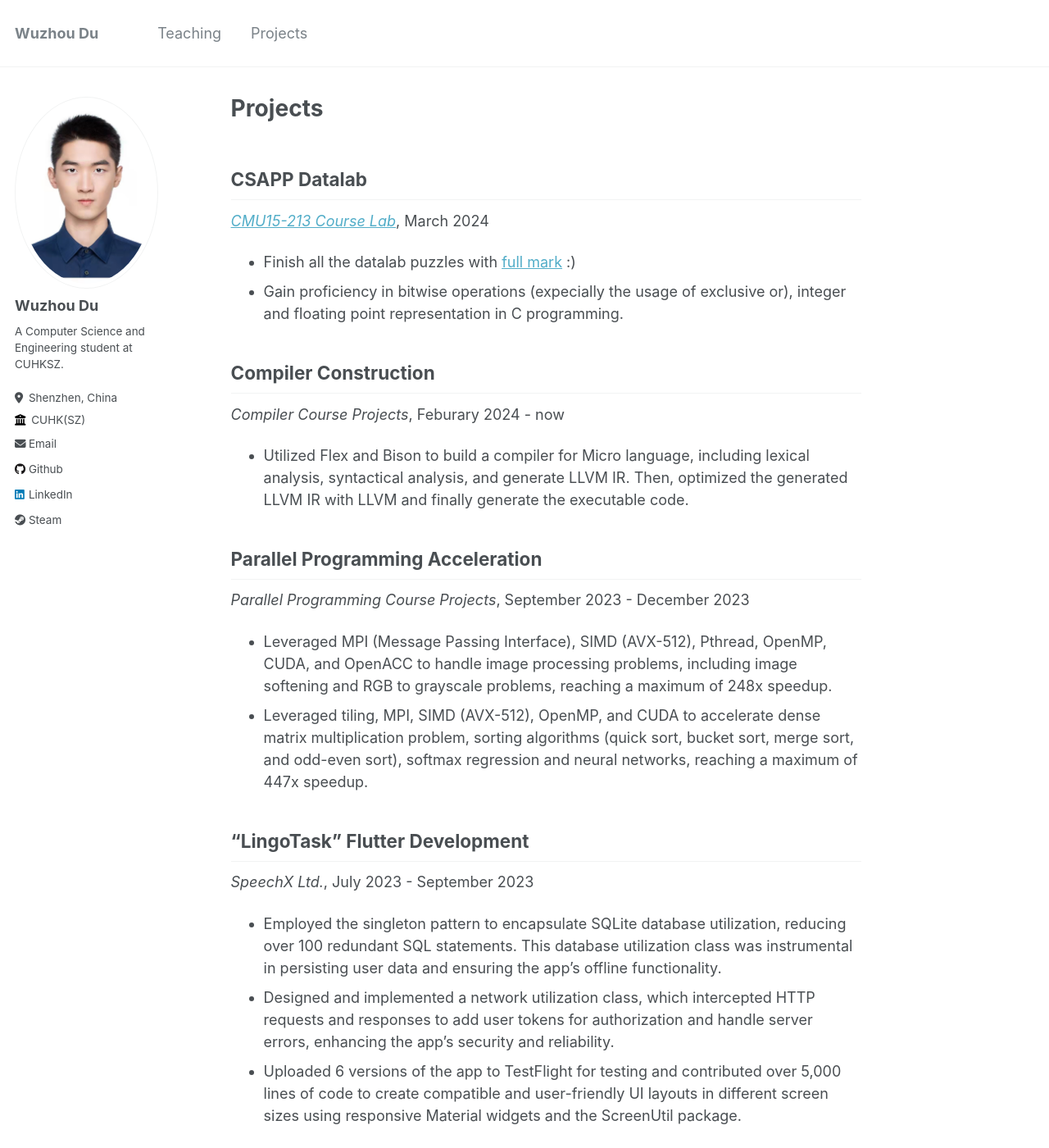
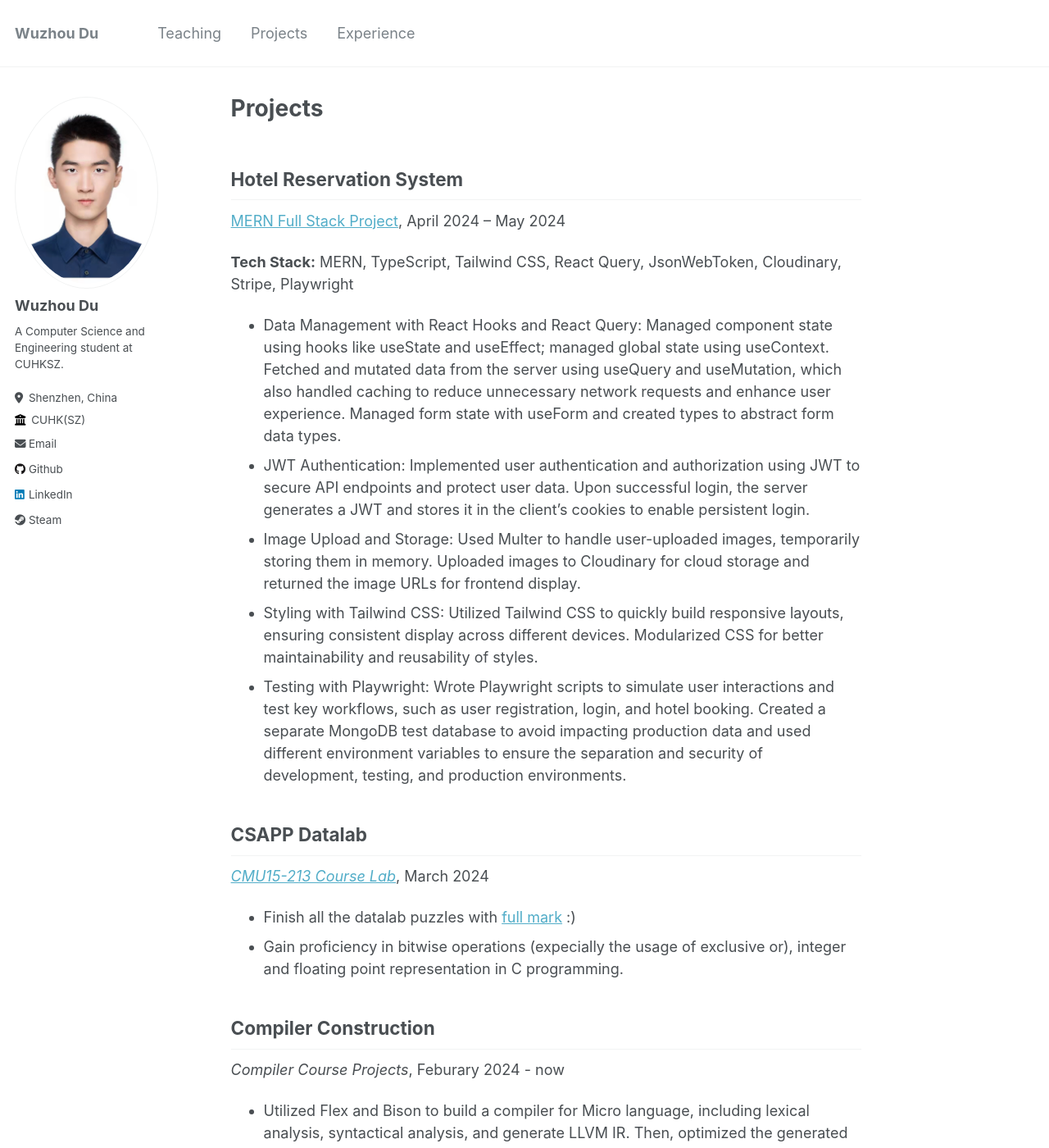
Before and after one commit to WuzhouDu/WuzhouDu.github.io, a Jekyll site: the page built from _pages/projects.md, in a window 1280 px wide and 1400 px high. Shown: the whole window at 82% size. Built offline with Jekyll 4.4.1, drawn with Linux system fonts in a browser that asks for light colours.

Commit message:
add mern project and experience

```diff
--- a/_data/navigation.yml
+++ b/_data/navigation.yml
@@ -23,3 +23,6 @@
 
   - title: "Projects"
     url: /projects/
+
+  - title: "Experience"
+    url: /experience/
--- a/_pages/projects.md
+++ b/_pages/projects.md
@@ -3,6 +3,16 @@
 title: "Projects"
 author_profile: true
 ---
+
+## Hotel Reservation System
+[MERN Full Stack Project](https://github.com/WuzhouDu/MERN-Booking), April 2024 – May 2024
+
+**Tech Stack:** MERN, TypeScript, Tailwind CSS, React Query, JsonWebToken, Cloudinary, Stripe, Playwright
+- Data Management with React Hooks and React Query: Managed component state using hooks like useState and useEffect; managed global state using useContext. Fetched and mutated data from the server using useQuery and useMutation, which also handled caching to reduce unnecessary network requests and enhance user experience. Managed form state with useForm and created types to abstract form data types.
+- JWT Authentication: Implemented user authentication and authorization using JWT to secure API endpoints and protect user data. Upon successful login, the server generates a JWT and stores it in the client's cookies to enable persistent login.
+- Image Upload and Storage: Used Multer to handle user-uploaded images, temporarily storing them in memory. Uploaded images to Cloudinary for cloud storage and returned the image URLs for frontend display.
+- Styling with Tailwind CSS: Utilized Tailwind CSS to quickly build responsive layouts, ensuring consistent display across different devices. Modularized CSS for better maintainability and reusability of styles.
+- Testing with Playwright: Wrote Playwright scripts to simulate user interactions and test key workflows, such as user registration, login, and hotel booking. Created a separate MongoDB test database to avoid impacting production data and used different environment variables to ensure the separation and security of development, testing, and production environments.
 
 ## CSAPP Datalab
 *[CMU15-213 Course Lab](https://github.com/WuzhouDu/CSAPP_labs)*, March 2024
```
Also changed, not shown: _pages/about.md (+2 -2 lines), _pages/experience.md (added, +18 -0 lines).
